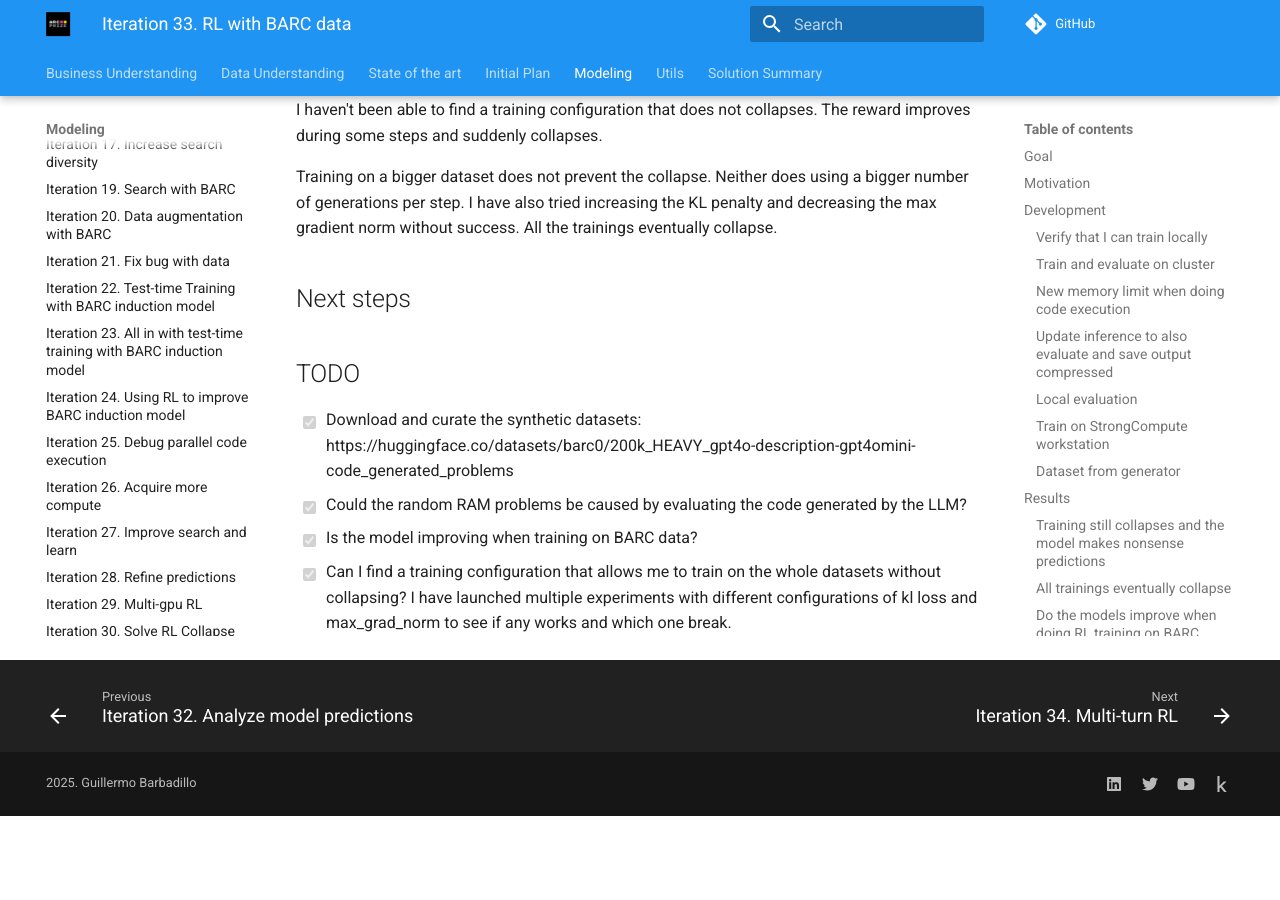
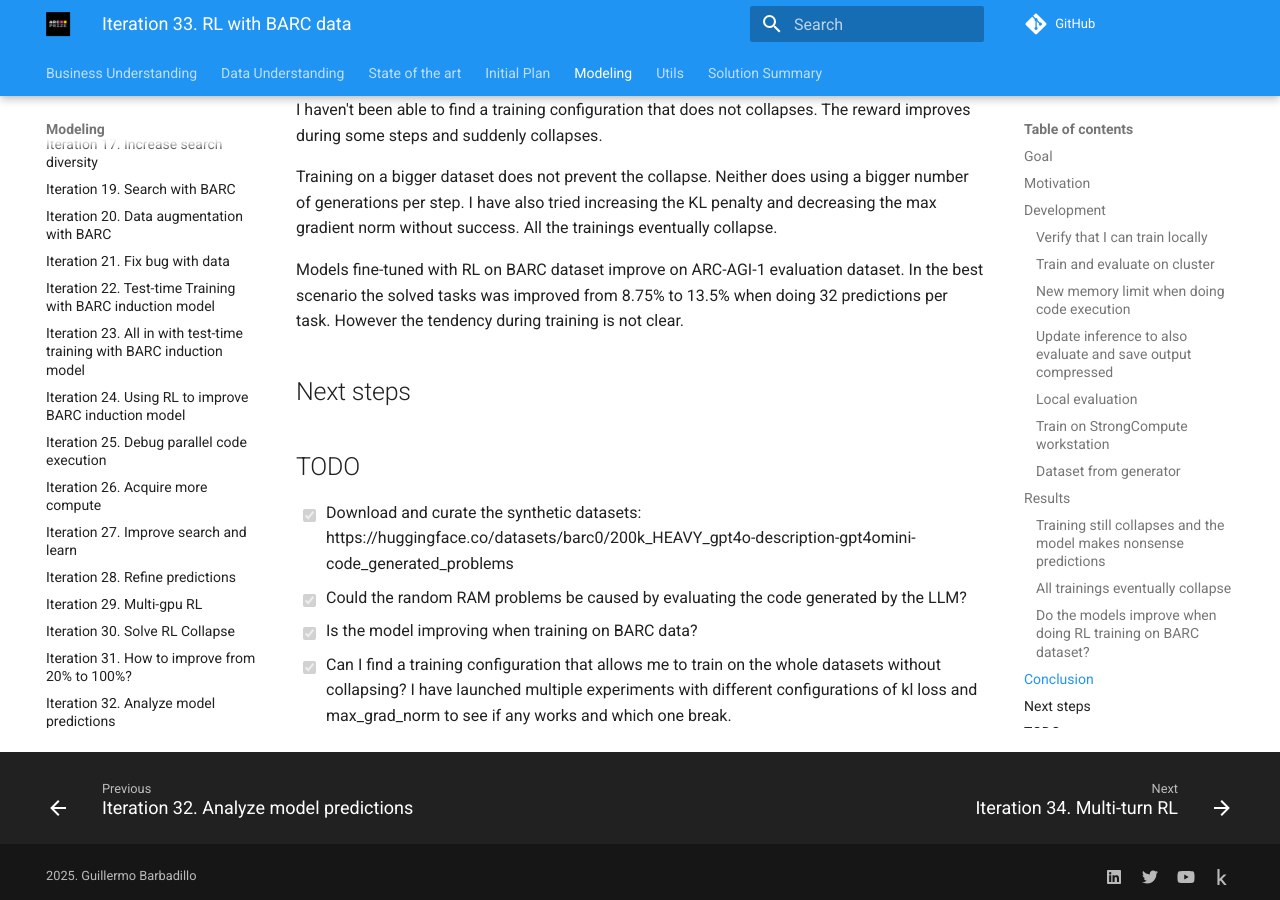
Before and after one commit to ironbar/arc25, an MkDocs documentation site: the page built from docs/modeling/Iteration_33_rl_barc.md, in a window 1280 px wide and 900 px high, scrolled down 5388 px. Built offline with MkDocs 1.6.1 and Material for MkDocs 9.7.7, drawn with Linux system fonts in a browser that asks for light colours; comment, search, counter and statistics services are not loaded; before the commit the page ends 6204 px from its top, so only the background shows below that.

Commit message:
closing iteration 33

```diff
--- a/docs/modeling/Iteration_33_rl_barc.md
+++ b/docs/modeling/Iteration_33_rl_barc.md
@@ -819,6 +819,10 @@ Training on a bigger dataset does not prevent the collapse. Neither does using a
 I have also tried increasing the KL penalty and decreasing the max gradient norm without success. All the trainings
 eventually collapse.
 
+Models fine-tuned with RL on BARC dataset improve on ARC-AGI-1 evaluation dataset.
+In the best scenario the solved tasks was improved from 8.75% to 13.5% when doing
+32 predictions per task. However the tendency during training is not clear.
+
 ## Next steps
 
 ## TODO
```
